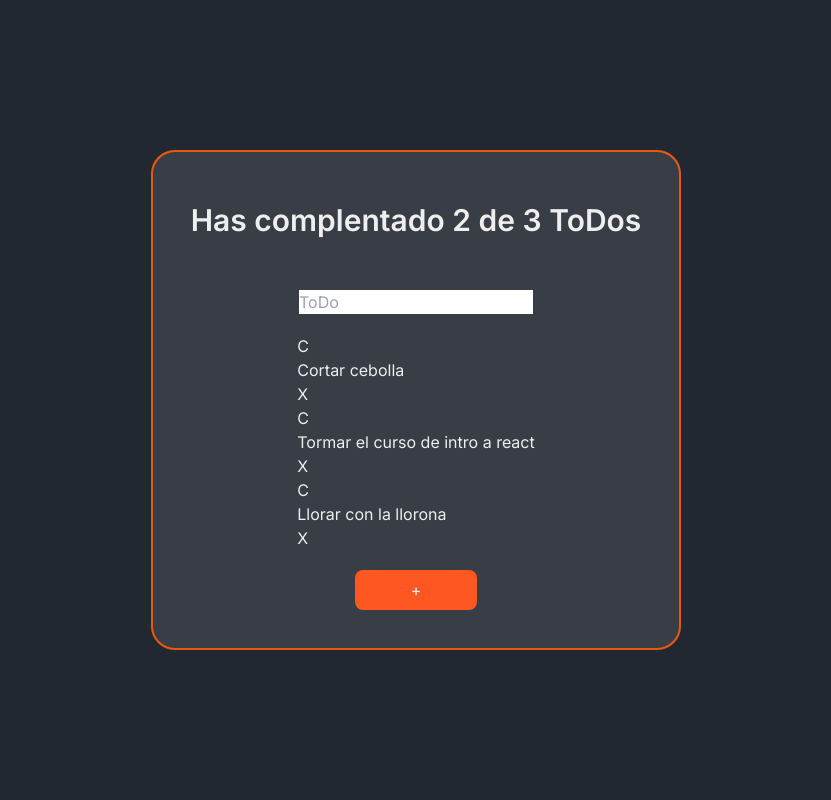
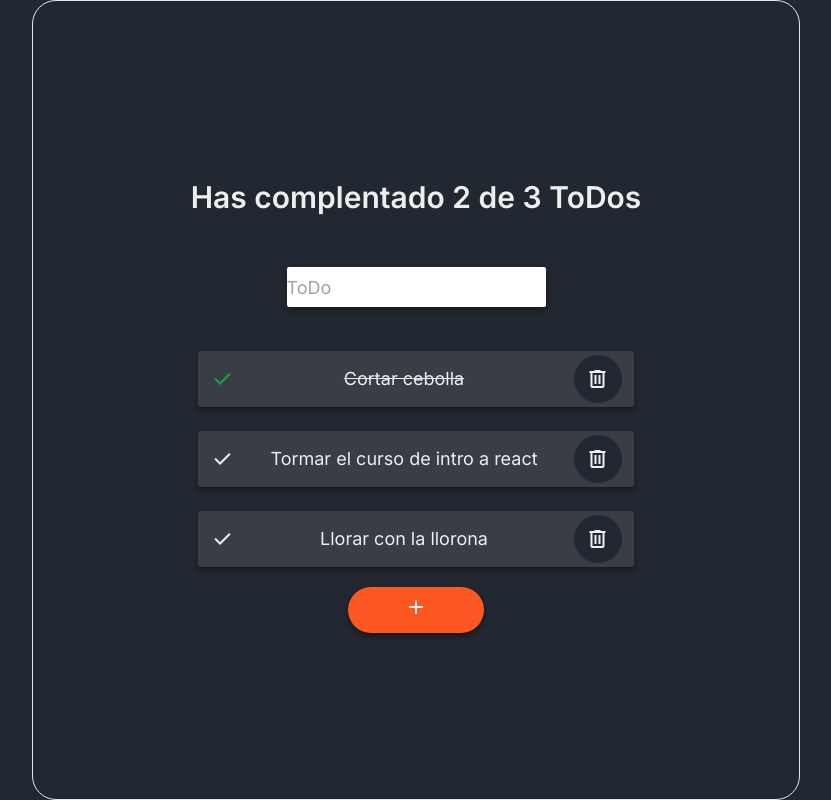
Before and after one commit to enzoulloa/practicando-react-toDoApp, a React (Vite) app: page / in a window 1280 px wide. Shown: the whole page, without its empty margins (224-1055 px from the left). Built offline with nearby package versions, Linux system fonts and the light colour scheme.

Commit message:
feat: :lipstick: add styles

```diff
--- a/index.html
+++ b/index.html
@@ -11,6 +11,10 @@
       href="https://fonts.googleapis.com/css2?family=Inter:wght@400;500;600;700&display=swap"
       rel="stylesheet"
     />
+    <link
+      rel="stylesheet"
+      href="https://fonts.googleapis.com/css2?family=Material+Symbols+Outlined:opsz,wght,FILL,GRAD@20..48,100..700,0..1,-50..200"
+    />
   </head>
   <body>
     <div id="root"></div>
--- a/src/App.jsx
+++ b/src/App.jsx
@@ -6,20 +6,20 @@ import TodoItem from './components/TodoItem'
 import CreateTodoButtom from './components/CreateTodoButton'
 
 const todos = [
-  { text: 'Cortar cebolla', completed: false },
+  { text: 'Cortar cebolla', completed: true },
   { text: 'Tormar el curso de intro a react', completed: false },
   { text: 'Llorar con la llorona', completed: false }
 ]
 
 function App () {
   return (
-    <main className=' flex flex-col justify-center py-5 px-10  bg-quaternary rounded-3xl ring-orange-600 ring-2 ring-inset items-center mx-32 my-11'>
+    <main className=' flex flex-col py-5 px-10 h-screen rounded-3xl items-center justify-center min-w-[320px] border max-w-3xl mx-auto'>
       <TodoCounter />
       <TodoSearch />
 
       <TodoList>
         {todos.map((todo, id) => (
-          <TodoItem text={todo.text} key={id} />
+          <TodoItem text={todo.text} key={id} completed={todo.completed} />
         ))}
       </TodoList>
 
--- a/src/components/CreateTodoButton.jsx
+++ b/src/components/CreateTodoButton.jsx
@@ -2,7 +2,11 @@
 function CreateTodoButtom () {
   return (
 
-    <button className=' bg-tertiary px-14 py-2 rounded-lg my-5'>+</button>
+    <button className=' bg-tertiary shadow-stone-900 shadow-md px-14 py-2 rounded-full my-5 cursor-pointer animation duration-300 hover:bg-secondary hover:text-tertiary '>
+      <span class='material-symbols-outlined'>
+        add
+      </span>
+    </button>
 
   )
 }
--- a/src/components/TodoItem.jsx
+++ b/src/components/TodoItem.jsx
@@ -1,10 +1,18 @@
 
 function TodoItem (props) {
   return (
-    <li>
-      <span>C</span>
-      <p>{props.text}</p>
-      <span>X</span>
+    <li className=' bg-quaternary  flex justify-between items-center mt-6 rounded shadow-stone-900 shadow-md'>
+      <div className={` cursor-pointer flex justify-center items-center h-12 w-12 font-bold text-2xl ${props.completed && 'text-green-600'}`}>
+        <span class='material-symbols-outlined'>
+          done
+        </span>
+      </div>
+      <p className={`px-6 py-4 text-lg leading-6 font-normal  align-middle ${props.completed && 'line-through'}`}>{props.text}</p>
+      <div className=' cursor-pointer flex justify-center items-center h-12 w-12 font-bold text-2xl hover:text-tertiary rounded-full bg-primary mx-3'>
+        <span class='material-symbols-outlined'>
+          delete
+        </span>
+      </div>
     </li>
   )
 }
--- a/src/components/TodoSearch.jsx
+++ b/src/components/TodoSearch.jsx
@@ -1,7 +1,7 @@
 
 function TodoSearch () {
   return (
-    <input className=' text-primary m-5' placeholder='ToDo' />
+    <input className=' text-primary m-5 shadow-stone-900 shadow-md font-normal text-lg rounded-sm h-10 mx-2 ' placeholder='ToDo' />
   )
 }
 export default TodoSearch
--- a/src/index.css
+++ b/src/index.css
@@ -7,9 +7,5 @@
     background-color: #222831;
     color: #eeeeee;
     font-family: Inter, Arial, Helvetica, sans-serif;
-    display: flex;
-    justify-content: center;
-    align-items: center;
-    height: 100vh;
   }
 }
```
